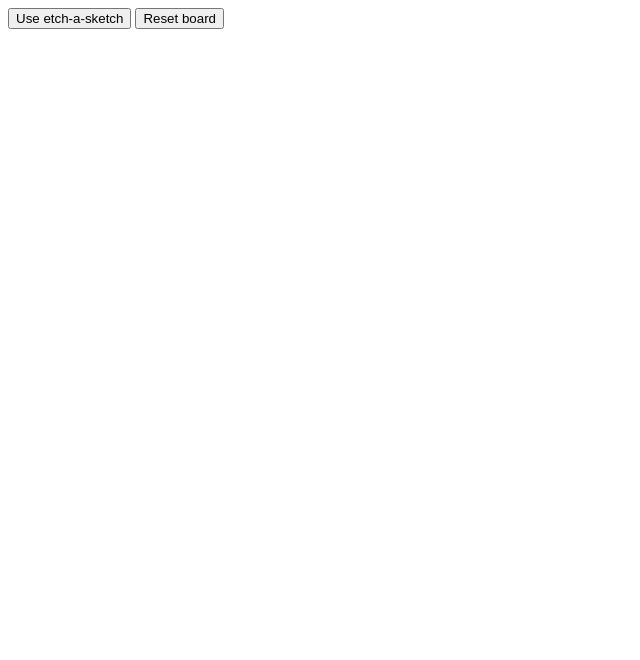
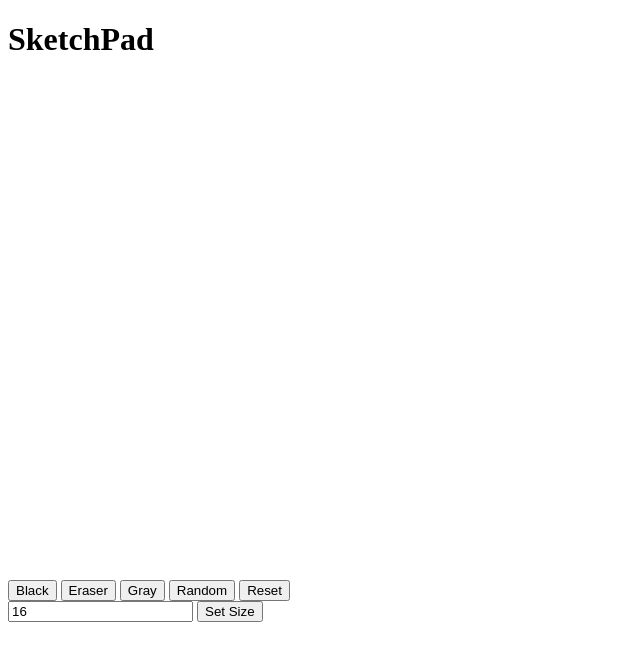
Before and after one commit to eannacone/etch-a-sketch, a plain HTML site: page index.html in a window 1280 px wide. Shown: the whole page, without its empty margins (0-640 px from the left). Drawn offline with Linux system fonts and the light colour scheme.

Commit message:
Final project, used youtube help on second trial

```diff
--- a/index.html
+++ b/index.html
@@ -8,48 +8,114 @@
     <link rel="stylesheet" href="styles.css">
 </head>
 <body>
-    <div id="container"></div>
-    <button onclick="playGame()">Use etch-a-sketch</button>
-    <button onclick="grid()">Reset board</button>
-
-    <script>
-
-
-        const container = document.getElementById('container');
-        let rows = document.getElementsByClassName('gridRow');
-        container.appendChild('rows');
-        let columns = document.getElementsByClassName('column');
-        container.appendChild('columns');
+    <div class="flex-container">
+        <div class="title"><h1>SketchPad</h1></div>
+        <div class="content">
+            <div class="board"></div>
+            <div class="buttons">
+                <button onclick="changeColor('black')">Black</button>
+                <button onclick="changeColor('white')">Eraser</button>
+                <button onclick="changeColor('gray')">Gray</button>
+                <button onclick="changeColor('random')">Random</button>
+                <button onclick="resetBoard()">Reset</button>
+            </div>
+            <div>
+                <input type="text" placeholder="Size of Board" value="16" onchange="changeSize(this.value)"/>
+                <button>Set Size</button>
+            </div>
+        </div>
+    </div>
 
 
 
-        function defRows(rowNum) {
-            let squares = container.querySelectorAll('div');
-            squares.forEach((div) => div.remove());
-            for (i = 0; i < rowNum; i++) {
-                let row = document.createElement('div');
-                container.appendChild(row).className = 'gridRow';
-            };
-        };
+
+    <!-- <div id="container"></div>
+    <button onclick="playGame()">Use etch-a-sketch</button>
+    <button onclick="grid()">Reset board</button> -->
+
+    <script>
+        let color = 'black';
 
 
-        function defColumns(columnNum) {
-            for (i = 0; i < rows.length; i++) {
-                for (c = 0; c < columnNum; c++) {
-                    let newColumn = document.createElement('div');
-                    rows[c].appendChild(newColumn).className = 'column';
-                };
+        function populateBoard(size) {
+            let board = document.querySelector('.board');
+            let squares = board.querySelectorAll('div');
+            squares.forEach((div) => div.remove());
+            board.style.gridTemplateColumns = `repeat(${size}, 1fr)`;
+            board.style.gridTemplateRows = `repeat(${size}, 1fr)`;
+
+            let amount = size * size;
+            for (let i = 0; i < amount; i++) {
+                let square = document.createElement('div');
+                square.addEventListener('mouseover', colorSquare);
+                square.style.backgroundColor = 'white';
+                board.insertAdjacentElement('beforeend', square);
             };
-        };
+        }
 
-        function grid() {
-            window.location.reload();
-        };
+        populateBoard(16);
 
-        function playGame() {
-                defRows(prompt('Enter number of rows here'));
-                defColumns(prompt('Enter number of columns here'));
-        };
+        function changeSize(input) {
+            if (input >= 2 && input <= 100) {
+                populateBoard(input);
+            } else {
+                alert('too many squares');
+            }
+        }
+
+        function colorSquare() {
+            if (color === 'random') {
+                this.style.backgroundColor = `hsl(${Math.random() * 360}, 100%, 50%)`;
+            } else {
+                this.style.backgroundColor = color;
+            }
+        }
+
+        function changeColor(choice) {
+            color = choice;
+        }
+
+        function resetBoard() {
+            let board = document.querySelector('.board');
+            let squares = board.querySelectorAll('div');
+            squares.forEach((div) => div.style.backgroundColor = 'white');
+        }
+
+        // const container = document.getElementById('container');
+        // let rows = document.getElementsByClassName('gridRow');
+        // container.appendChild('rows');
+        // let columns = document.getElementsByClassName('column');
+        // container.appendChild('columns');
+
+
+
+        // function defRows(rowNum) {
+        //     let squares = container.querySelectorAll('div');
+        //     squares.forEach((div) => div.remove());
+        //     for (i = 0; i < rowNum; i++) {
+        //         let row = document.createElement('div');
+        //         container.appendChild(row).className = 'gridRow';
+        //     };
+        // };
+
+
+        // function defColumns(columnNum) {
+        //     for (i = 0; i < rows.length; i++) {
+        //         for (c = 0; c < columnNum; c++) {
+        //             let newColumn = document.createElement('div');
+        //             rows[c].appendChild(newColumn).className = 'column';
+        //         };
+        //     };
+        // };
+
+        // function grid() {
+        //     window.location.reload();
+        // };
+
+        // function playGame() {
+        //         defRows(prompt('Enter number of rows here'));
+        //         defColumns(prompt('Enter number of columns here'));
+        // };
 
 
 
```
